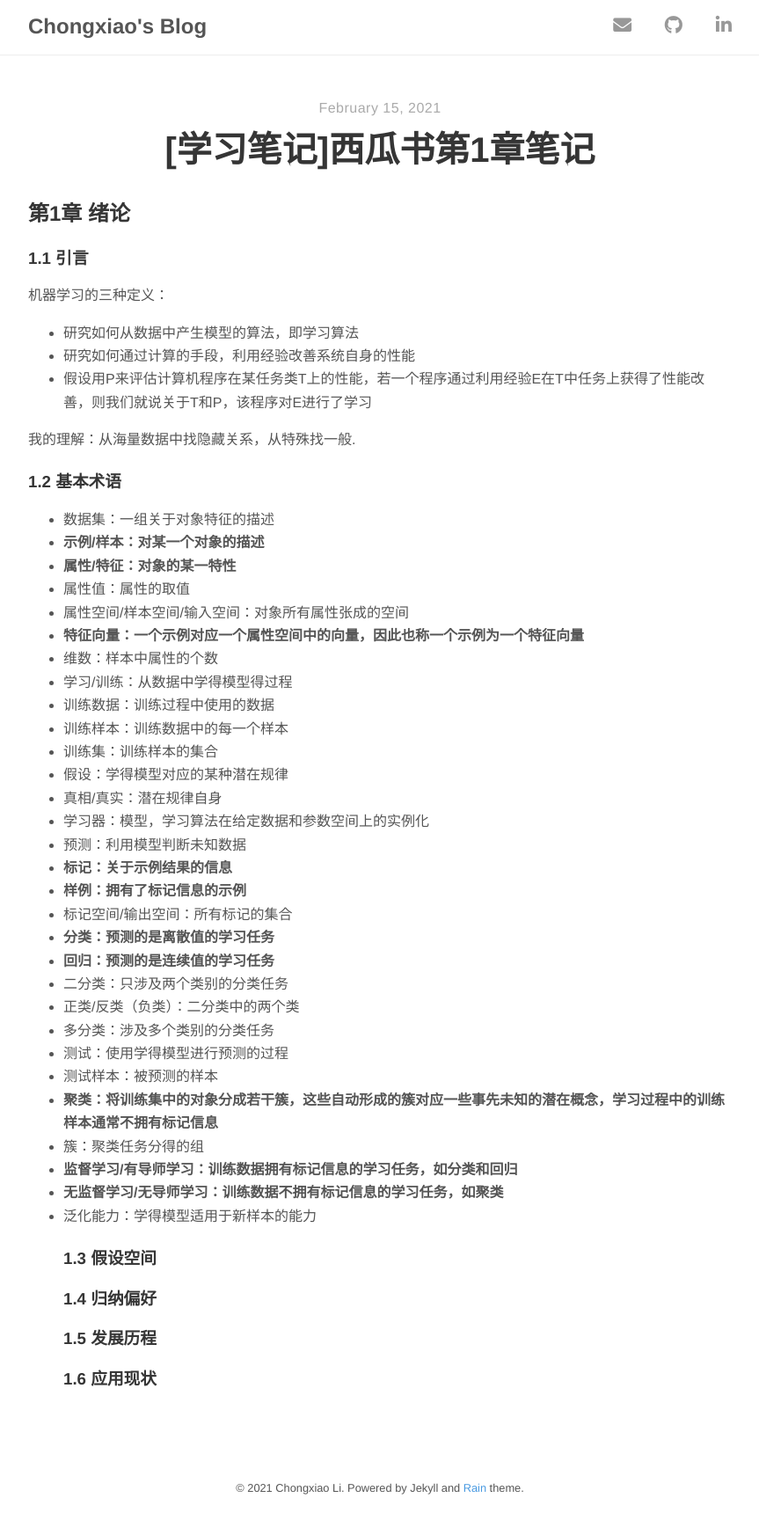
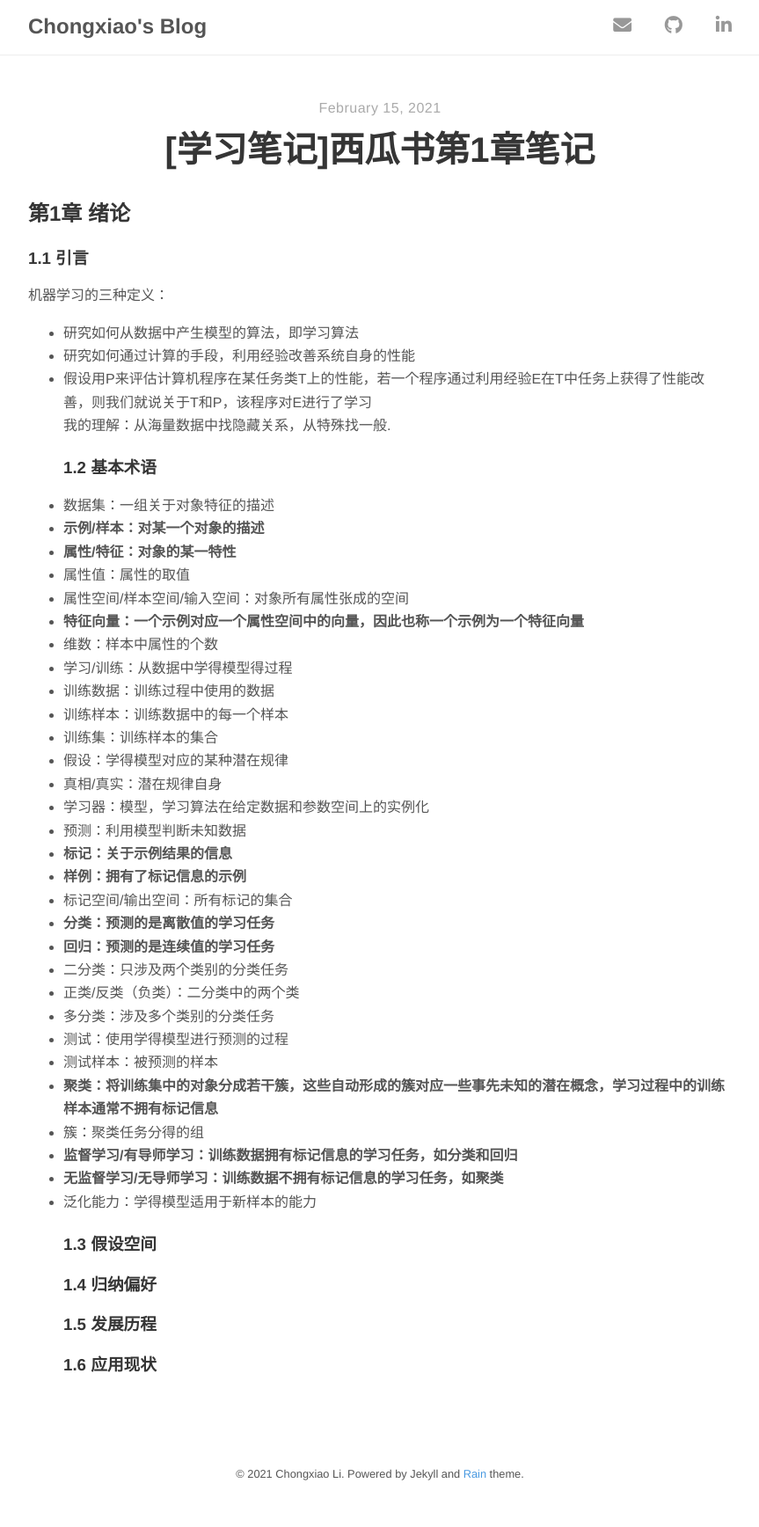
Before and after one commit to Chongxiao-Li/Chongxiao-Li.github.io, a Jekyll site: the page built from _posts/2021-02-15-[学习笔记]西瓜书第1章笔记.md, in a window 1280 px wide. Shown: the whole page at 88% size, without its empty margins (208-1071 px from the left). Built offline with Jekyll 4.4.1, drawn with Linux system fonts in a browser that asks for light colours; nearby versions of some CDN libraries.

Commit message:
correction

```diff
--- a/_layouts/home.html
+++ b/_layouts/home.html
@@ -11,7 +11,7 @@ layout: default
         <div class="catalogue-line"></div>
 
         <p>
-          {{ post.content | strip_html | truncatewords: 25 }}
+          {{ post.content | strip_html | slice: 25 }}
         </p>
 
       </div>
--- a/_posts/2021-02-15-[学习笔记]西瓜书第1章笔记.md
+++ b/_posts/2021-02-15-[学习笔记]西瓜书第1章笔记.md
@@ -4,14 +4,12 @@ title: "[学习笔记]西瓜书第1章笔记"
 author: "Chongxiao Li"
 tags: ["machine learning", "西瓜书", "note"]
 ---
-
 ## 第1章 绪论
 ### 1.1 引言
 机器学习的三种定义：
 - 研究如何从数据中产生模型的算法，即学习算法
 - 研究如何通过计算的手段，利用经验改善系统自身的性能
 - 假设用P来评估计算机程序在某任务类T上的性能，若一个程序通过利用经验E在T中任务上获得了性能改善，则我们就说关于T和P，该程序对E进行了学习
-
 我的理解：从海量数据中找隐藏关系，从特殊找一般.
 ### 1.2 基本术语
 - 数据集：一组关于对象特征的描述
```
